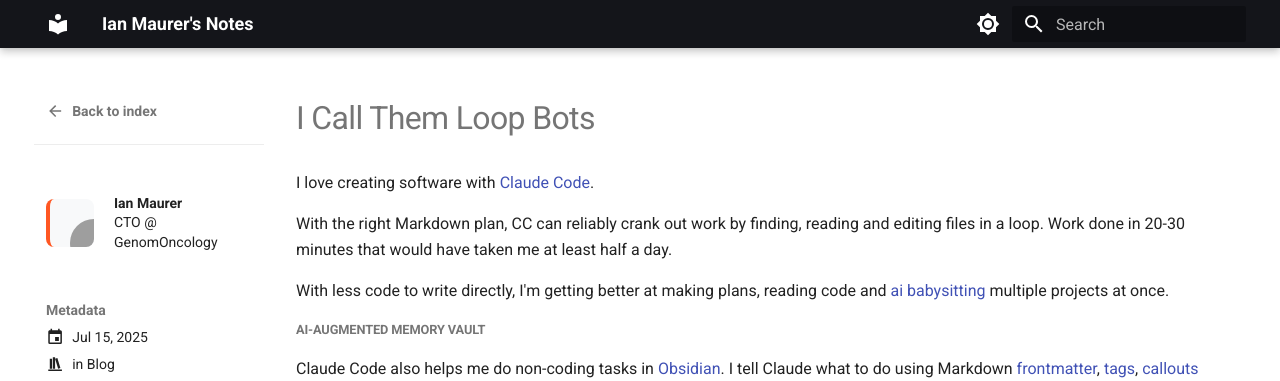
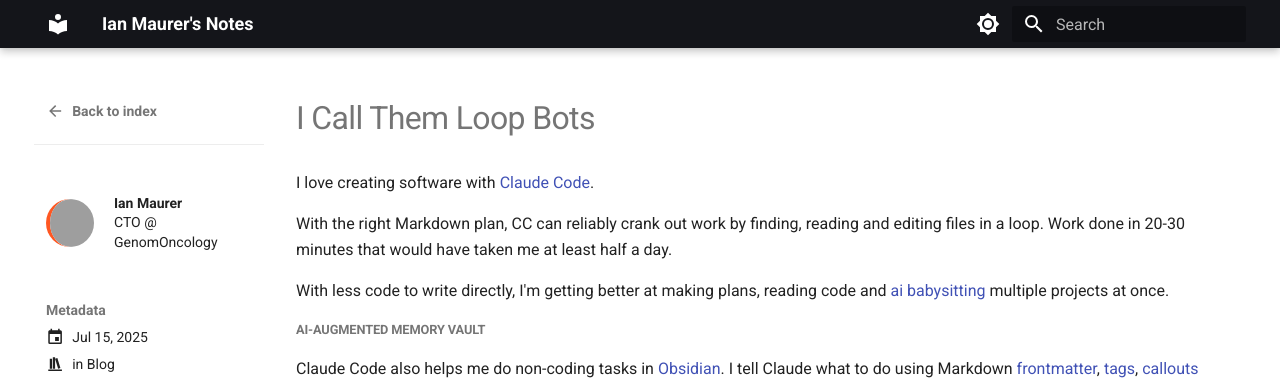
Before and after one commit to imaurer/imaurer.github.io, an MkDocs documentation site: the page built from docs/blog/posts/2025-07-15-i-call-them-loop-bots.md, in a window 1280 px wide. Shown: the top 381 px of the page. Built offline with MkDocs 1.6.1 and Material for MkDocs 9.7.7, drawn with Linux system fonts in a browser that asks for light colours; grey boxes are pictures that could not be loaded.

Commit message:
Fix author avatar image cropping and positioning
- Change object-fit from cover to contain to show full image
- Add object-position center to ensure proper alignment
- Add flexbox centering to parent container
- Add background color for transparent images

🤖 Generated with [Claude Code](https://claude.ai/code)

Co-Authored-By: Claude <noreply@anthropic.com>

```diff
--- a/docs/stylesheets/extra.css
+++ b/docs/stylesheets/extra.css
@@ -277,8 +277,11 @@
   min-width: 48px !important;
   min-height: 48px !important;
   border-radius: 50%;
-  object-fit: cover;
+  object-fit: contain !important;
+  object-position: center center !important;
   display: block;
+  image-rendering: -webkit-optimize-contrast;
+  image-rendering: crisp-edges;
 }
 
 .md-post__profile {
@@ -288,10 +291,17 @@
 }
 
 .md-author.md-author--long {
-  display: block;
+  display: flex;
+  align-items: center;
+  justify-content: center;
   width: 48px !important;
   height: 48px !important;
+  min-width: 48px !important;
+  min-height: 48px !important;
   flex-shrink: 0;
+  overflow: hidden;
+  border-radius: 50%;
+  background: #f5f5f5;
 }
 
 /* Print styles */
```
